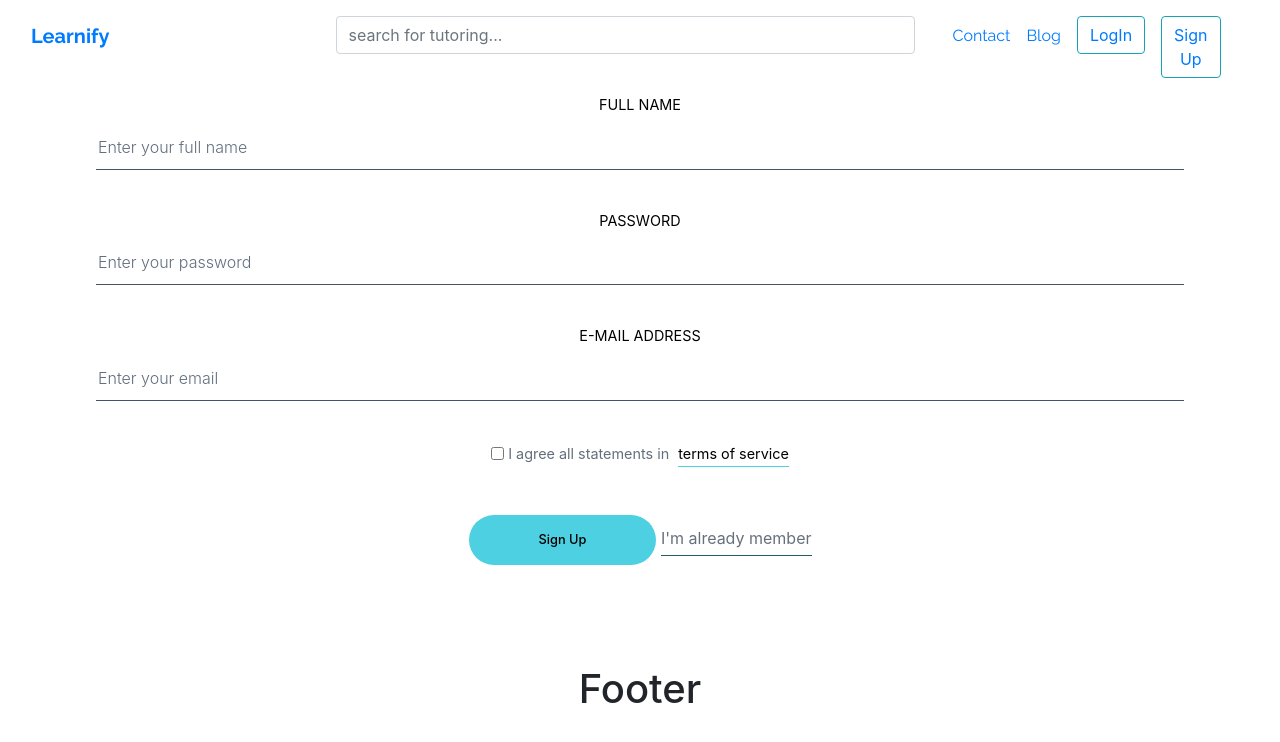
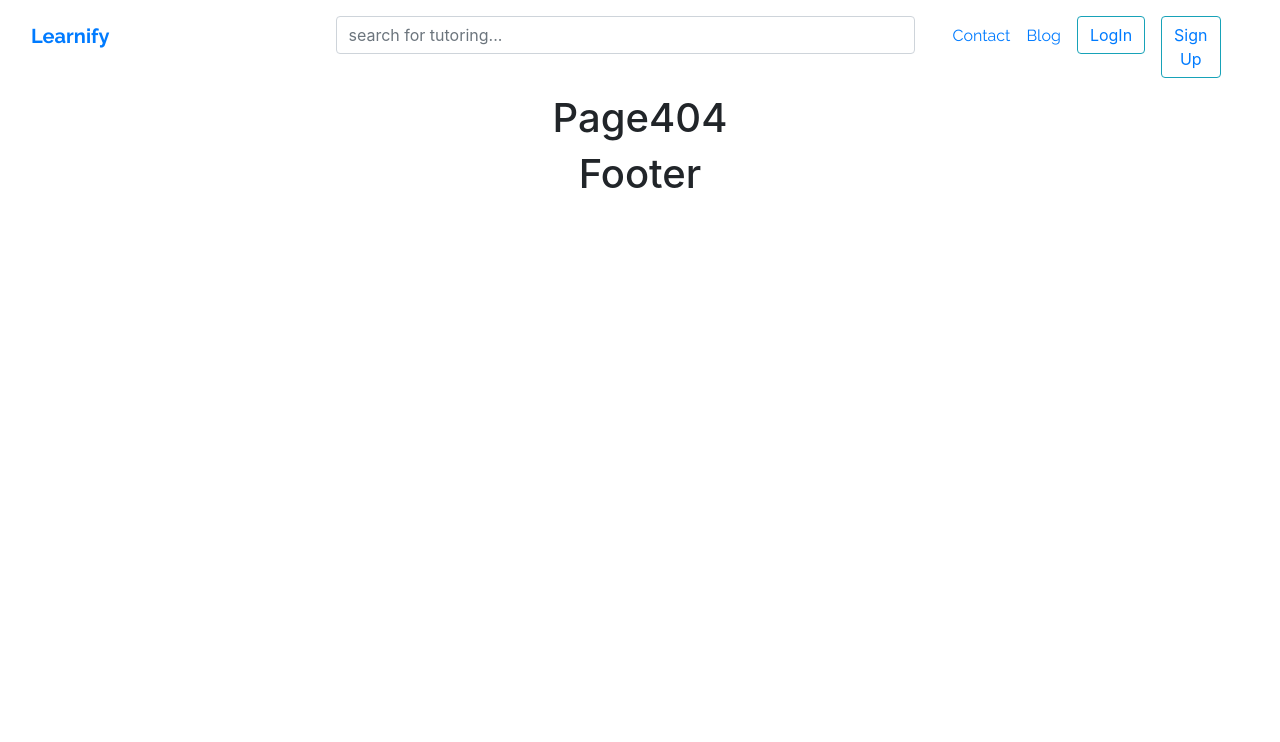
Before and after one commit to Learnify/Learnify, a React (Create React App) app: page /Authentication/LogIn in a window 1280 px wide. Shown: the top 742 px of the page. Built offline with nearby package versions, Linux system fonts and the light colour scheme.

Commit message:
Correction Routes

```diff
--- a/src/components/authentication/SignInForm.js
+++ b/src/components/authentication/SignInForm.js
@@ -73,7 +73,7 @@ class SignInForm extends Component {
 
           <div className="FormField">
             <button className="FormField__Button mr-20">Sign In</button>{" "}
-            <Link to="/" className="FormField__Link">
+            <Link to="/LogIn" className="FormField__Link">
               Create an account
             </Link>
           </div>
--- a/src/components/authentication/SignUpForm.js
+++ b/src/components/authentication/SignUpForm.js
@@ -100,7 +100,7 @@ class SignUpForm extends Component {
 
           <div className="FormField">
             <button className="FormField__Button mr-20">Sign Up</button>{" "}
-            <Link to="/sign-in" className="FormField__Link">
+            <Link to="/SingIn" className="FormField__Link">
               I'm already member
             </Link>
           </div>
--- a/src/components/landing/Navbar.jsx
+++ b/src/components/landing/Navbar.jsx
@@ -74,14 +74,14 @@ class NavBar extends Component {
                   <NavItem>
                     <NavLink className="auth-button">
                       <Button color="info" outline>
-                        <Link to={'/Authentication/LogIn'}>LogIn</Link>
+                        <Link to={'/LogIn'}>LogIn</Link>
                       </Button>
                     </NavLink>
                   </NavItem>
                   <NavItem>
                     <NavLink className="auth-button">
                       <Button color="info" outline>
-                        <Link to = {'/Authentication/SingIn'}> Sign Up </Link>
+                        <Link to = {'/SingIn'}> Sign Up </Link>
                       </Button>
                     </NavLink>
                   </NavItem>
--- a/src/routes.jsx
+++ b/src/routes.jsx
@@ -18,8 +18,8 @@ const AppRouters = () =>
         <Switch>
             {/* <Route exact path='/Profile' component={Profile}/> */}
             <Route exact path='/Authentication' component={Authentication}/>
-            <Route exact path='/Authentication/SingIn' component={SignInForm}/>
-            <Route exact path='/Authentication/LogIn' component={SignUpForm}/>
+            <Route exact path='/LogIn' component={SignInForm}/>
+            <Route exact path='/SingIn' component={SignUpForm}/>
             <Route exact path='/Contact' component={Contact}/>
             <Route exact path='/Blog' component={Blog}/>
             <Route exact path='/' component={Landing}/>
```
Also changed, not shown: 1 other file (tests, documents, lock files or other folders).
